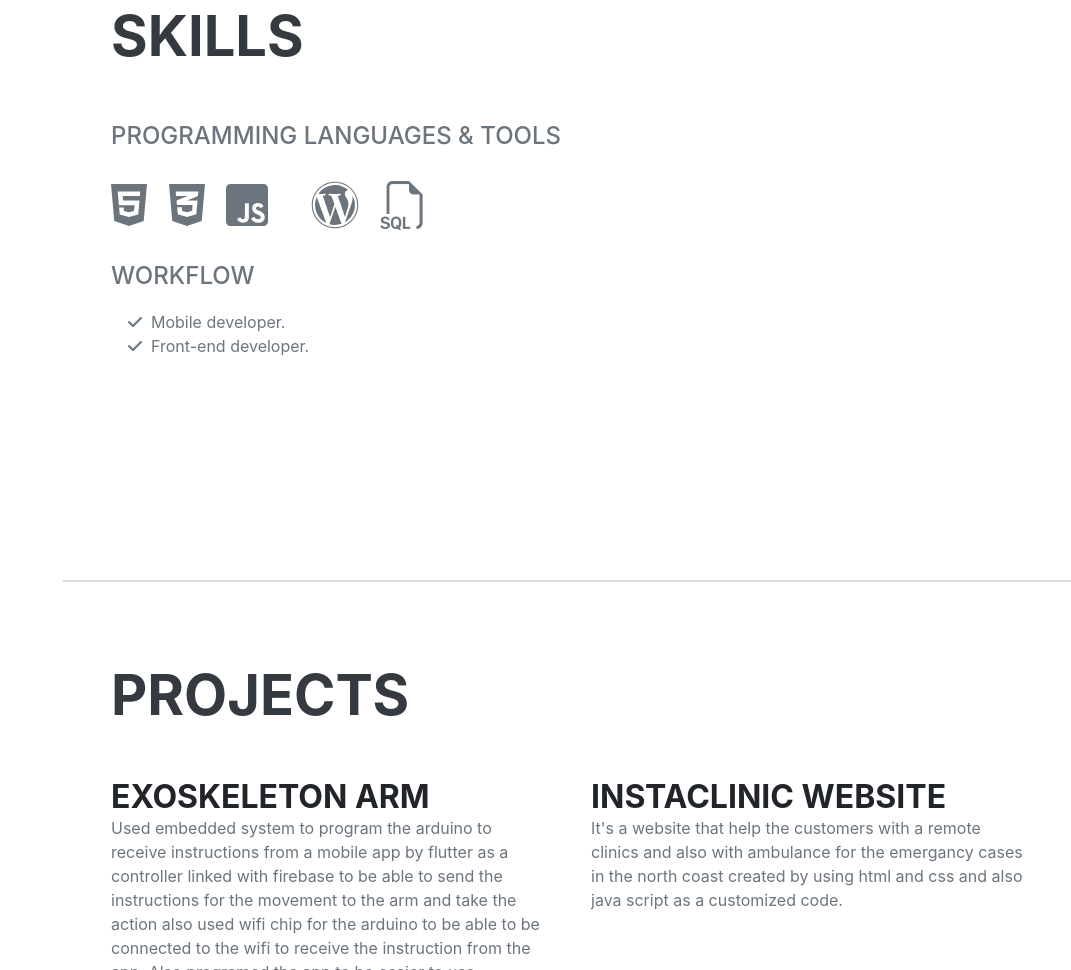
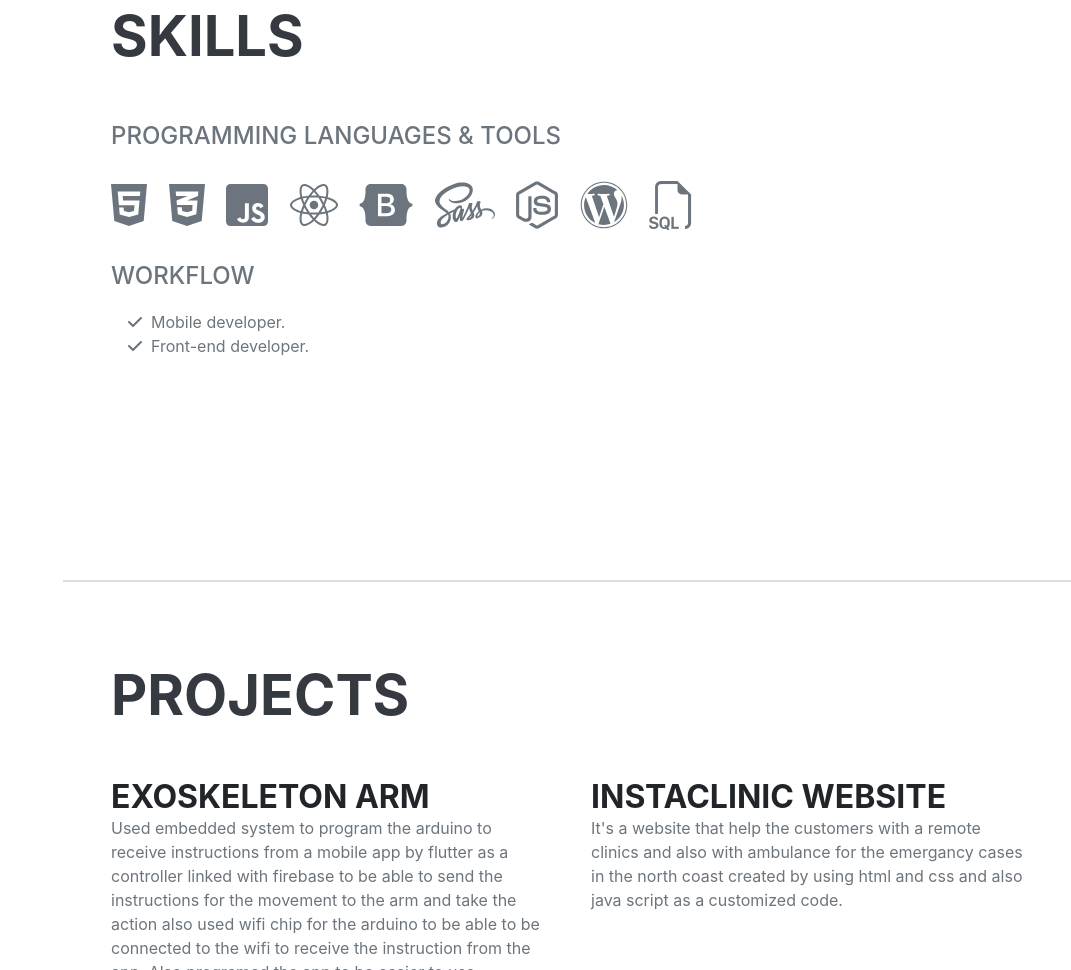
Before and after one commit to Amrsan/My-Resume, a plain HTML site: page index.html in a window 1280 px wide. Shown: the part 2753-3723 px from the top of the page, without its empty margins (209-1280 px from the left). Drawn offline with nearby package versions, Linux system fonts and the light colour scheme; a web font is replaced by a local one.

Commit message:
Icons added

```diff
--- a/index.html
+++ b/index.html
@@ -141,23 +141,10 @@
                         <li class="list-inline-item"><i class="fab fa-html5"></i></li>
                         <li class="list-inline-item"><i class="fab fa-css3-alt"></i></li>
                         <li class="list-inline-item"><i class="fab fa-js-square"></i></li>
-                        <!-- <li class="list-inline-item"><i class="fab fa-figma"></i></li>     -->
-                        <!-- <li class="list-inline-item">
-                            Flutter icon as an image
-                            <i><img src="assets/img/skill-icons--flutter-dark.png" style="width: 0.9em; height: 0.9em; margin-bottom: 25%;" /></i>
-                    </li> -->
-                    <!-- <li class="list-inline-item">
-                        SQL icon as an image
-                        <i><img src="assets/img/tabler--sql.png" style="width: 0.9em; height: 0.9em; margin-bottom: 25%;" /></i>
-                    </li>                       -->
-                    <!-- <li class="list-inline-item">
-                        Firebase icon as an image
-                        <i><img src="assets/img/ri--firebase-fill.png" style="width: 0.9em; height: 0.9em; margin-bottom: 25%;" /></i>
-                    </li> -->
-                    <li class="list-inline-item">
-                        <!-- Dart icon as an image -->
-                        <!-- <i><img src="assets/img/fa6-brands--dart-lang.png" style="width: 0.9em; height: 0.9em; margin-bottom: 25%;" /></i> -->
-                    </li>
+                        <li class="list-inline-item"><i class="fab fa-react"></i></li>
+                        <li class="list-inline-item"><i class="fab fa-bootstrap"></i></li>
+                        <li class="list-inline-item"><i class="fab fa-sass"></i></li>
+                        <li class="list-inline-item"><i class="fab fa-node-js"></i></li>
                         <li class="list-inline-item"><i class="fab fa-wordpress"></i></li>
                         <li class="list-inline-item"><i class="bi bi-filetype-sql"></i></li>
                         <!-- <li class="list-inline-item"><i class="fab fa-grunt"></i></li>
```
